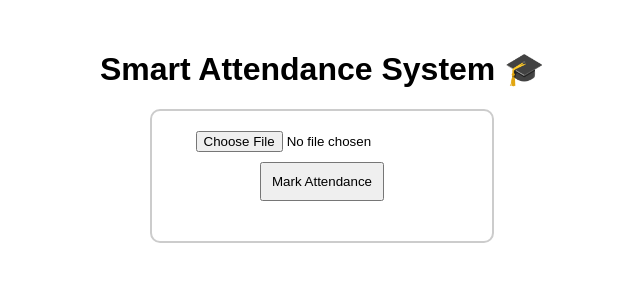
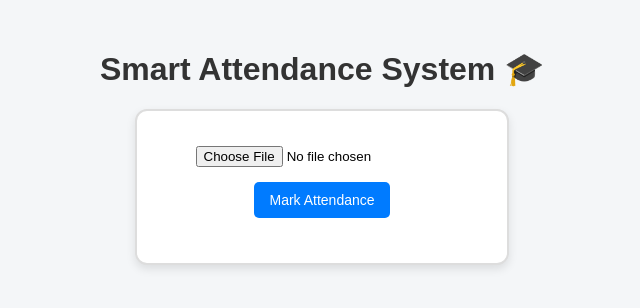
Before and after one commit to RamyaBarninkala/Smart_Attendance_System, a Flask app: template templates/index.html in a window 1280 px wide. Shown: the top 308 px of the page, without its empty margins (318-958 px from the left). Run offline with Flask 2, Linux system fonts and the light colour scheme; the template is opened without the code that fills it, so the values that code supplies are empty.

Commit message:
Update index.html

```diff
--- a/templates/index.html
+++ b/templates/index.html
@@ -7,23 +7,51 @@
             font-family: Arial;
             text-align: center;
             margin-top: 50px;
+            background-color: #f4f6f8;
         }
+
+        h1 {
+            color: #333;
+        }
+
         .box {
-            border: 2px solid #ccc;
-            padding: 20px;
-            width: 300px;
+            border: 2px solid #ddd;
+            padding: 25px;
+            width: 320px;
             margin: auto;
-            border-radius: 10px;
+            border-radius: 12px;
+            background-color: #fff;
+            box-shadow: 0px 4px 10px rgba(0,0,0,0.1);
         }
+
+        input[type="file"] {
+            margin-top: 10px;
+        }
+
         button {
-            padding: 10px;
-            margin-top: 10px;
+            padding: 10px 15px;
+            margin-top: 15px;
             cursor: pointer;
+            background-color: #007bff;
+            color: white;
+            border: none;
+            border-radius: 5px;
+            font-size: 14px;
         }
+
+        button:hover {
+            background-color: #0056b3;
+        }
+
         #result {
             margin-top: 20px;
             font-weight: bold;
-            color: green;
+        }
+
+        img {
+            margin-top: 15px;
+            max-width: 100%;
+            border-radius: 10px;
         }
     </style>
 </head>
@@ -32,27 +60,47 @@
     <h1>Smart Attendance System 🎓</h1>
 
     <div class="box">
-        <input type="file" id="imageInput"><br>
+        <input type="file" id="imageInput" accept="image/*"><br>
+
         <button onclick="uploadImage()">Mark Attendance</button>
 
+        <!-- Preview Image -->
+        <div id="preview"></div>
+
+        <!-- Result -->
         <div id="result"></div>
     </div>
 
     <script>
+        const fileInput = document.getElementById("imageInput");
+        const previewDiv = document.getElementById("preview");
+        const resultDiv = document.getElementById("result");
+
+        // Show image preview
+        fileInput.addEventListener("change", () => {
+            previewDiv.innerHTML = "";
+            const file = fileInput.files[0];
+
+            if (file) {
+                const img = document.createElement("img");
+                img.src = URL.createObjectURL(file);
+                previewDiv.appendChild(img);
+            }
+        });
+
         async function uploadImage() {
-            const fileInput = document.getElementById("imageInput");
-            const resultDiv = document.getElementById("result");
-
             if (!fileInput.files.length) {
                 alert("Please select an image");
                 return;
             }
 
+            resultDiv.innerHTML = "⏳ Processing...";
+
             const formData = new FormData();
             formData.append("image", fileInput.files[0]);
 
             try {
-                const response = await fetch("http://localhost:5000/recognize", {
+                const response = await fetch("/recognize", {   // ✅ FIXED
                     method: "POST",
                     body: formData
                 });
@@ -60,14 +108,18 @@
                 const data = await response.json();
 
                 if (data.name) {
+                    resultDiv.style.color = "green";
                     resultDiv.innerHTML = "✅ Attendance Marked: " + data.name;
                 } else if (data.message) {
+                    resultDiv.style.color = "orange";
                     resultDiv.innerHTML = "⚠️ " + data.message;
                 } else {
+                    resultDiv.style.color = "red";
                     resultDiv.innerHTML = "❌ Error: " + data.error;
                 }
 
             } catch (error) {
+                resultDiv.style.color = "red";
                 resultDiv.innerHTML = "❌ Server Error";
             }
         }
```
